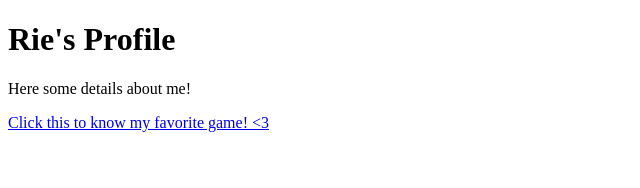
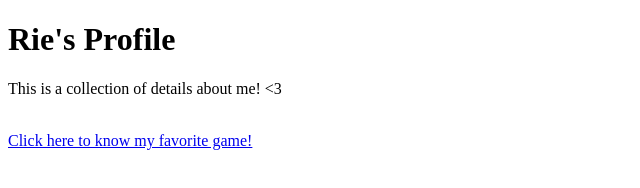
Before and after one commit to jnloo/Cesium-Lab2-Mamaradlo, a plain HTML site: page index.html in a window 1280 px wide. Shown: the whole page, without its empty margins (0-640 px from the left). Drawn offline with Linux system fonts and the light colour scheme.

Commit message:
Update index.html

```diff
--- a/index.html
+++ b/index.html
@@ -1,5 +1,6 @@
 <!DOCTYPE html>
 <html>
+
   <head>
          <title> Rie's Gaming Profile </title>
 
@@ -11,10 +12,10 @@
 
      <body>
         <div>
+
 		<h1> Rie's Profile </h1>
-		<p> Here some details about me! </p>
-
-	 <a href="games.html"> Click this to know my favorite game! <3 </a>
+		<p>This is a collection of details about me! <3 </p>
+		<a href = games.html><br> Click here to know my favorite game! </a>
 
 	</div>
     </body>
```
Lines whose indentation alone changed are shown as unchanged.
